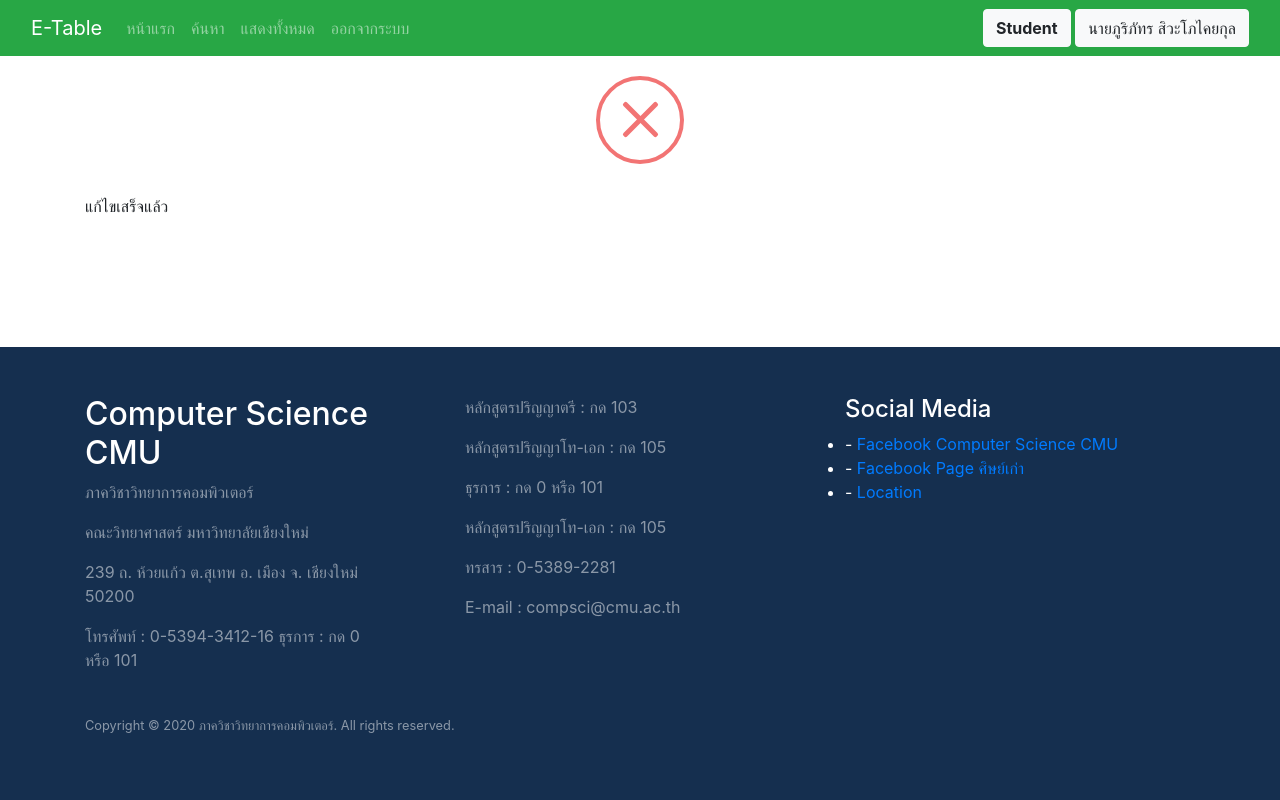
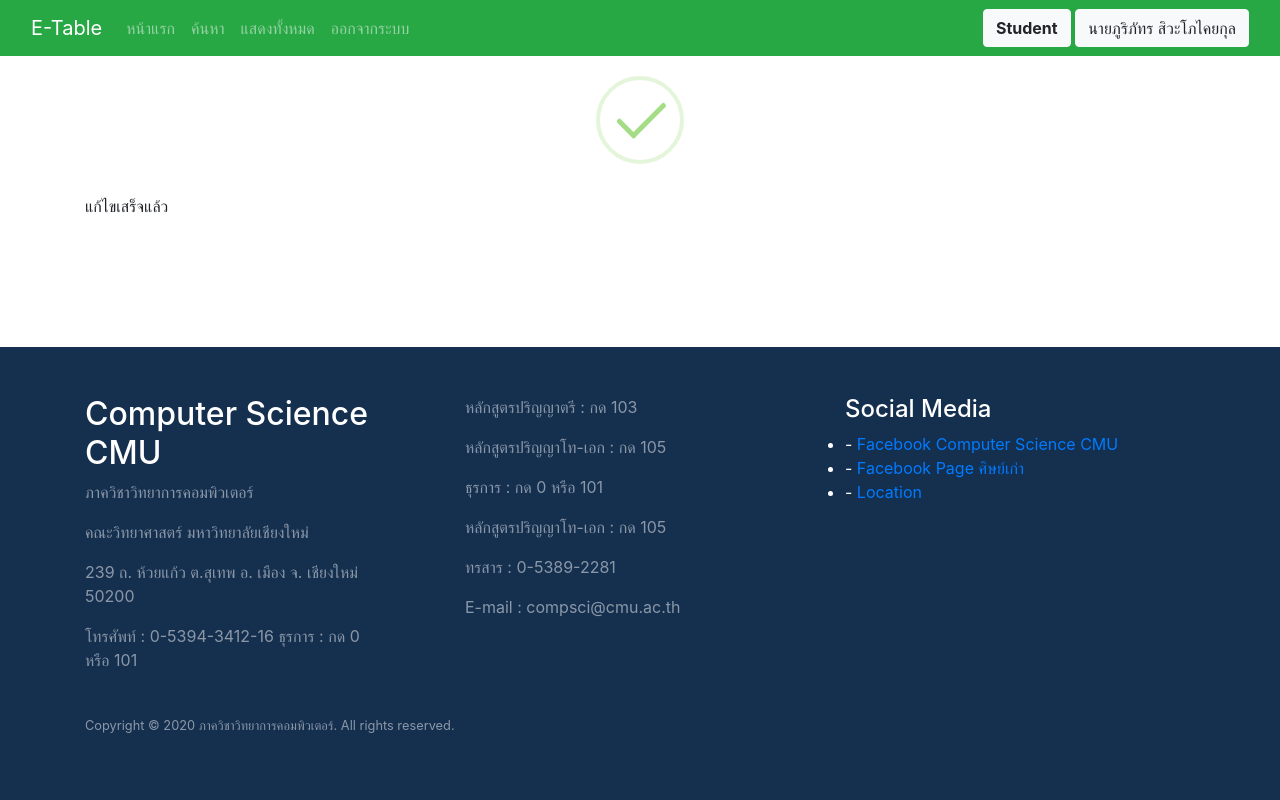
Before and after one commit to wasun26/ProjectSE, a PHP site: page /index.php?page=edit in a window 1280 px wide. Run offline with PHP 8.4, Linux system fonts and the light colour scheme; a user stored in the database is signed in; data comes from the database, SQL or seed files in the repository; data that the repository does not hold is empty; some libraries are stand-ins or nearby versions.

Commit message:
Update edit.php

```diff
--- a/edit.php
+++ b/edit.php
@@ -87,12 +87,14 @@ $conn->query($sql);
 $conn->close();
 
 if ($sql and $update == TRUE) {
-  echo "<div class='swal2-icon swal2-error swal2-animate-error-icon' style='display: flex;'>
-    <span class='swal2-x-mark'>
-    <span class='swal2-x-mark-line-left'></span>
-    <span class='swal2-x-mark-line-right'></span>
-    </span>
-    </div>
+  echo "<div class='swal2-icon swal2-success swal2-animate-success-icon' style='display: flex;'>
+  <div class='swal2-success-circular-line-left' style='background-color: rgb(255, 255, 255);'></div>
+  <span class='swal2-success-line-tip'></span>
+  <span class='swal2-success-line-long'></span>
+  <div class='swal2-success-ring'></div>
+  <div class='swal2-success-fix' style='background-color: rgb(255, 255, 255);'></div>
+  <div class='swal2-success-circular-line-right' style='background-color: rgb(255, 255, 255);'></div>
+</div>
     แก้ไขเสร็จแล้ว <br><br>";
 }
 ?>
```
